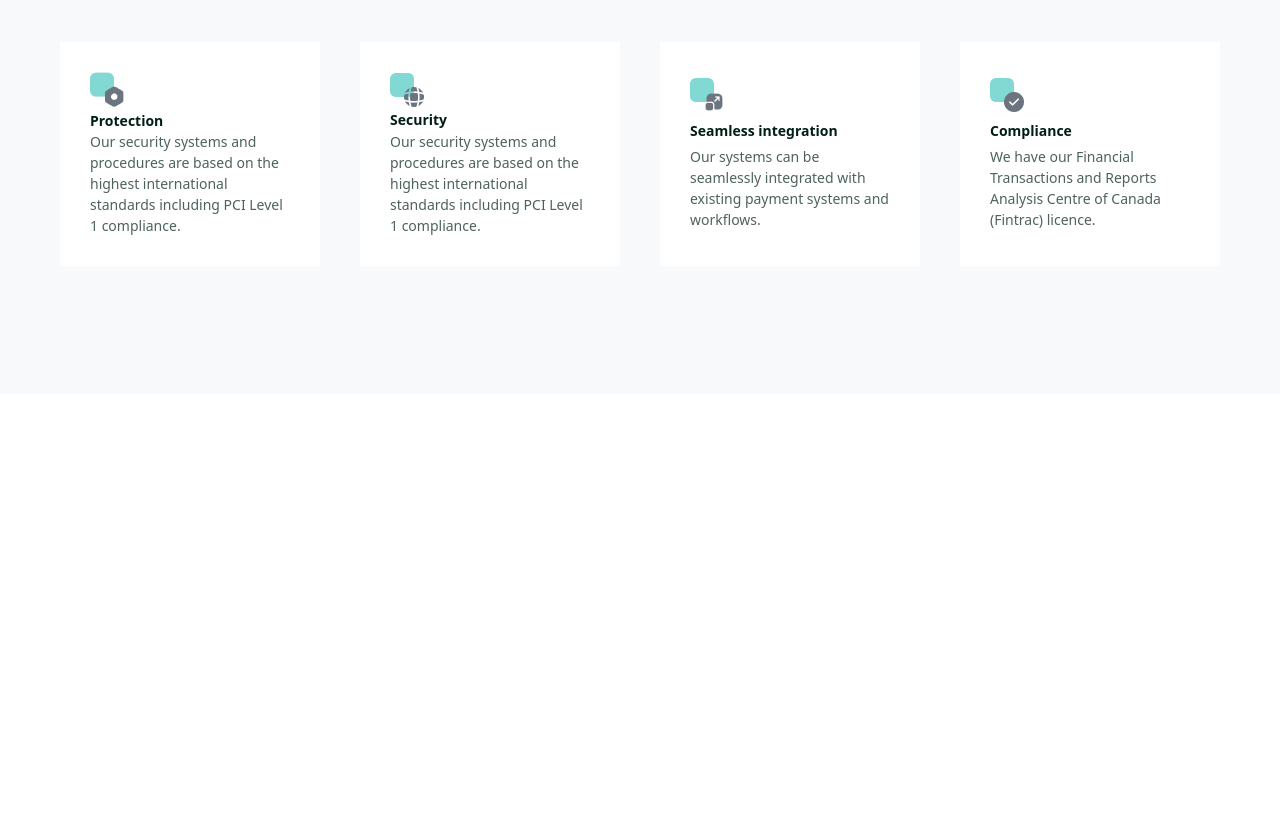
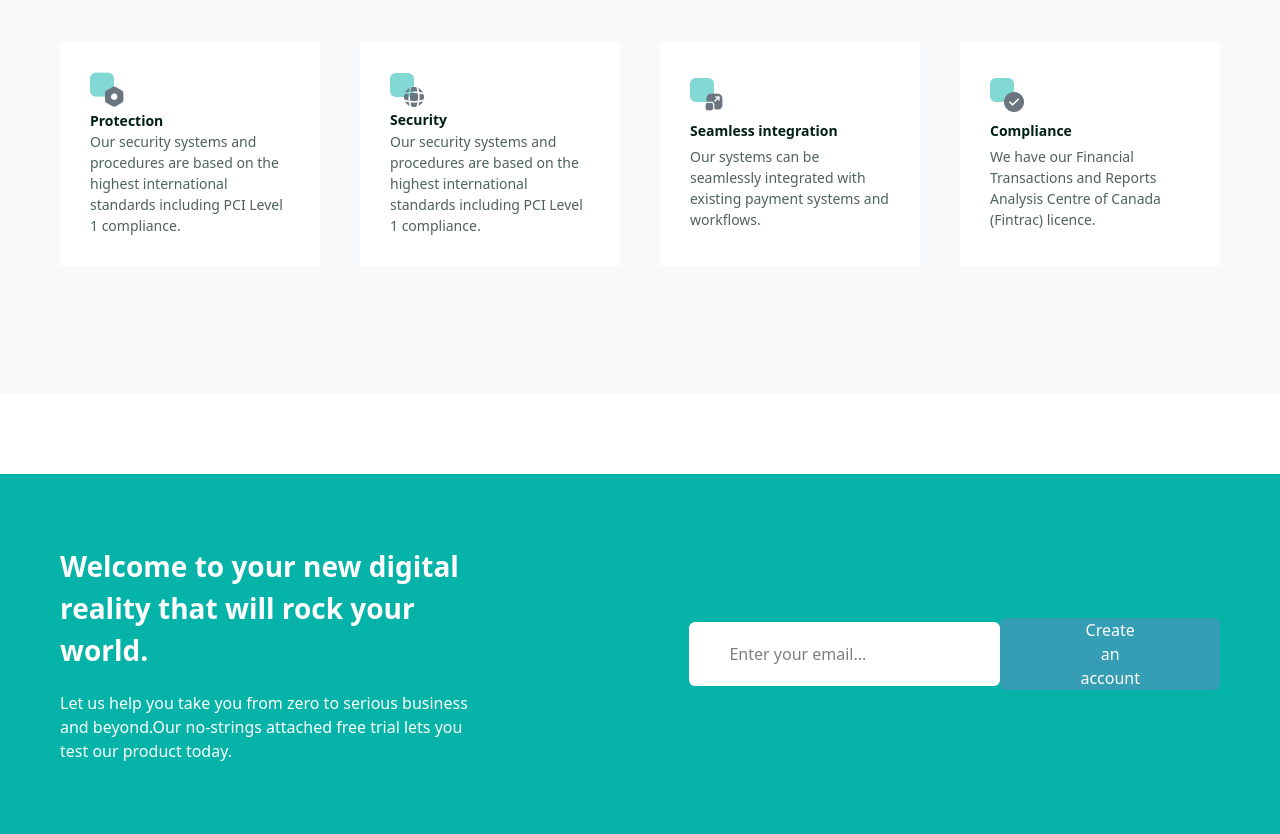
Before and after one commit to MuhammadRahmatulloev/Mondu, a website: page index.html in a window 1280 px wide. Shown: the part 5449-6283 px from the top of the page. Before the commit the page ends 5843 px from the top, so only its background shows below. Drawn offline with Linux system fonts and the light colour scheme.

Commit message:
Welcome to your new digital-section

```diff
--- a/index.html
+++ b/index.html
@@ -190,6 +190,20 @@
                 </div>
             </div>
         </section>
+        <section class="w-full h-90 mt-20 flex justify-center items-center bg-[#06B3A8]">
+            <div class="max-w-300 h-[90%] p-5 flex flex-col gap-10 lg:flex-row lg:items-center">
+                <div class="flex flex-col gap-5 text-white">
+                    <h1 class="font-bold text-[28px] lg:w-[70%]">Welcome to your new digital reality that will rock your world.</h1>
+                    <p class="hidden lg:flex text-[16px] w-[70%]">Let us help you take you from zero to serious business and beyond.Our no-strings attached free trial lets you test our product today.</p>
+                </div>
+                <form class="flex flex-col gap-5 lg:flex-row lg:items-center lg:gap-0">
+                    <input class="px-10 py-5 bg-white rounded-md" type="text" placeholder="Enter your email...">
+                    <button class="px-10 py-5 bg-[#359EB4] rounded-md text-white lg:px-20 lg:py-0">
+                        Create an account
+                    </button>
+                </form>
+            </div>
+        </section>
     </main>
 </body>
 </html>
```
Also changed, not shown: src/output.css.
